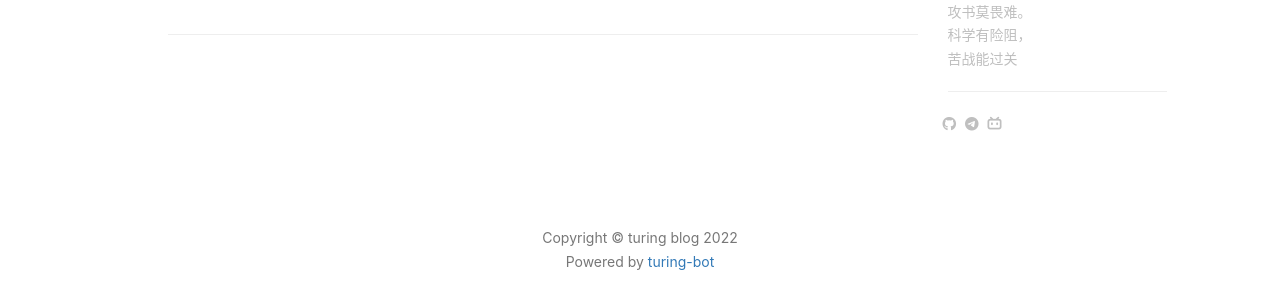
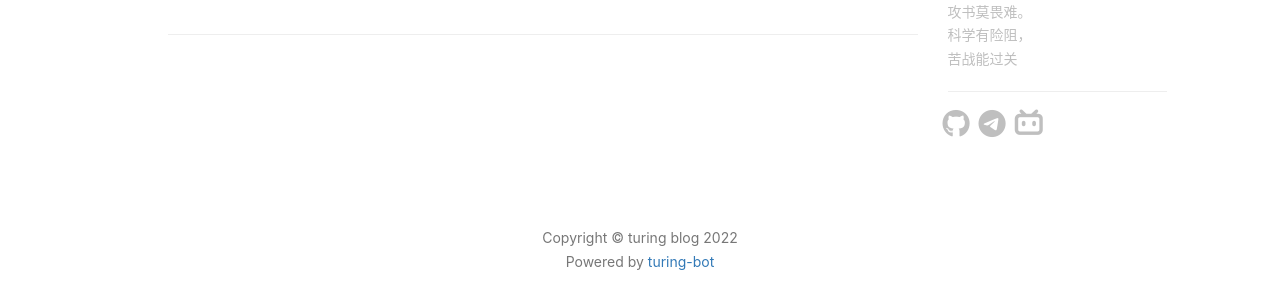
Before and after one commit to Turing-bot/Blog, a Jekyll site: the page built from index.html, in a window 1280 px wide. Shown: the part 878-1177 px from the top of the page. Built offline with Jekyll 4.4.1, drawn with Linux system fonts in a browser that asks for light colours; nearby versions of some CDN libraries; the list of posts is cut into pages by our own code; comment, search, counter and statistics services are not loaded.

Commit message:
init blog

```diff
--- a/_includes/sns-links.html
+++ b/_includes/sns-links.html
@@ -22,7 +22,7 @@
   {% if site.github_username %}
   <li>
     <a target="_blank" href="https://github.com/{{ site.github_username }}">
-      <i class="fa-brands fa-github"></i>
+      <i class="fa-brands fa-github fa-2xl"></i>
     </a>
   </li>
   {% endif %}
@@ -30,7 +30,7 @@
   {% if site.telegram_username %}
   <li>
     <a target="_blank" href="https://t.me/{{ site.telegram_username }}">
-      <i class="fa-brands fa-telegram"></i>
+      <i class="fa-brands fa-telegram fa-2xl"></i>
     </a>
   </li>
   {% endif %}
@@ -38,7 +38,7 @@
   {% if site.bilibili_username %}
   <li>
     <a target="_blank" href="https://space.bilibili.com/48680878">
-      <i class="fa-brands fa-bilibili"></i>
+      <i class="fa-brands fa-bilibili fa-2xl"></i>
     </a>
   </li>
   {% endif %}
```
